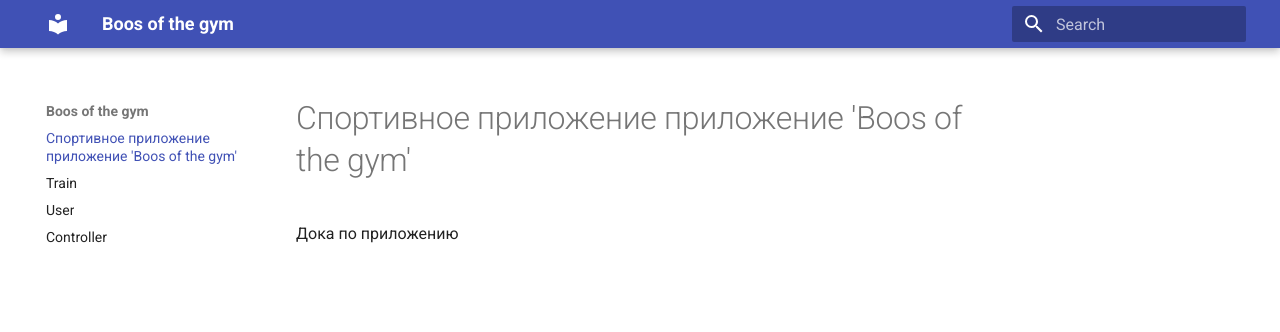
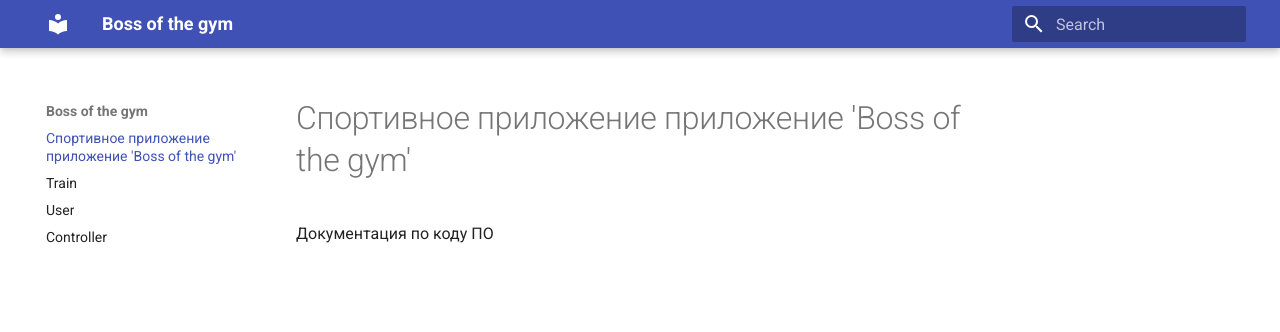
Before and after one commit to MantikSergey/Kursach, an MkDocs documentation site: the page built from docs/index.md, in a window 1280 px wide. Shown: the top 332 px of the page. Built offline with MkDocs 1.6.1 and Material for MkDocs 9.7.7, drawn with Linux system fonts in a browser that asks for light colours.

Commit message:
Поправлены некоторые недочеты

```diff
--- a/docs/index.md
+++ b/docs/index.md
@@ -1,3 +1,3 @@
-# Спортивное приложение приложение 'Boos of the gym'
+# Спортивное приложение приложение 'Boss of the gym'
 
-Дока по приложению
+Документация по коду ПО
--- a/mkdocs.yml
+++ b/mkdocs.yml
@@ -1,4 +1,4 @@
-site_name: "Boos of the gym"
+site_name: "Boss of the gym"
 
 theme:
   name: "material"
```
Also changed, not shown: app/static/js/scripts.js (+0 -25 lines), docs/controller.md (line endings or trailing spaces).
